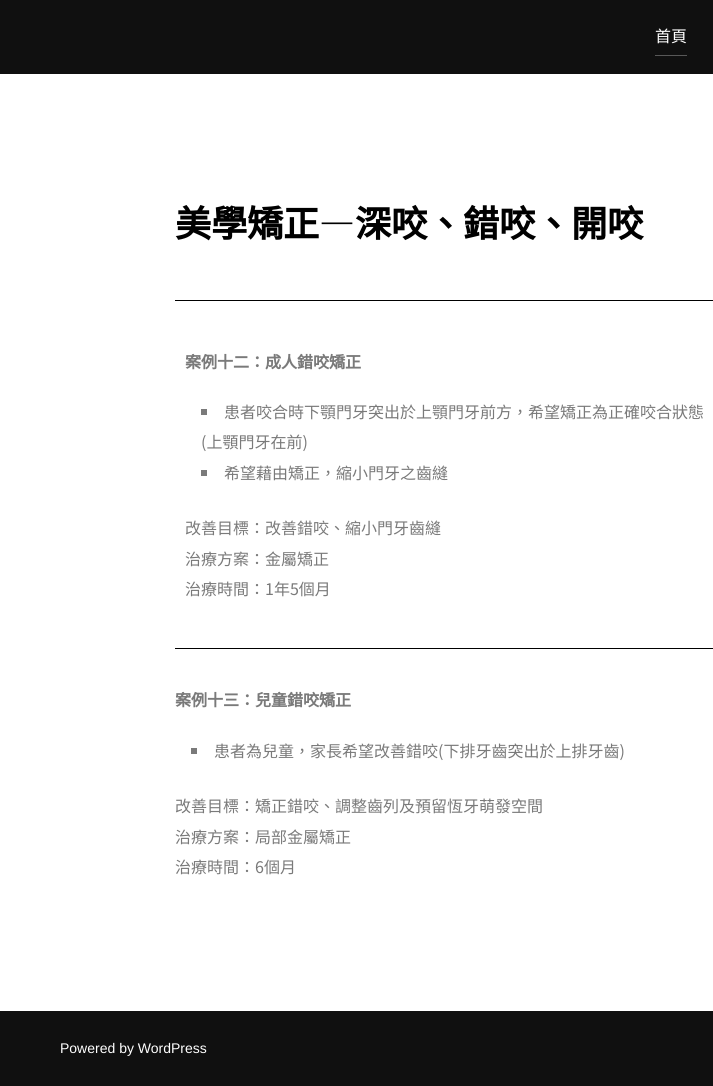
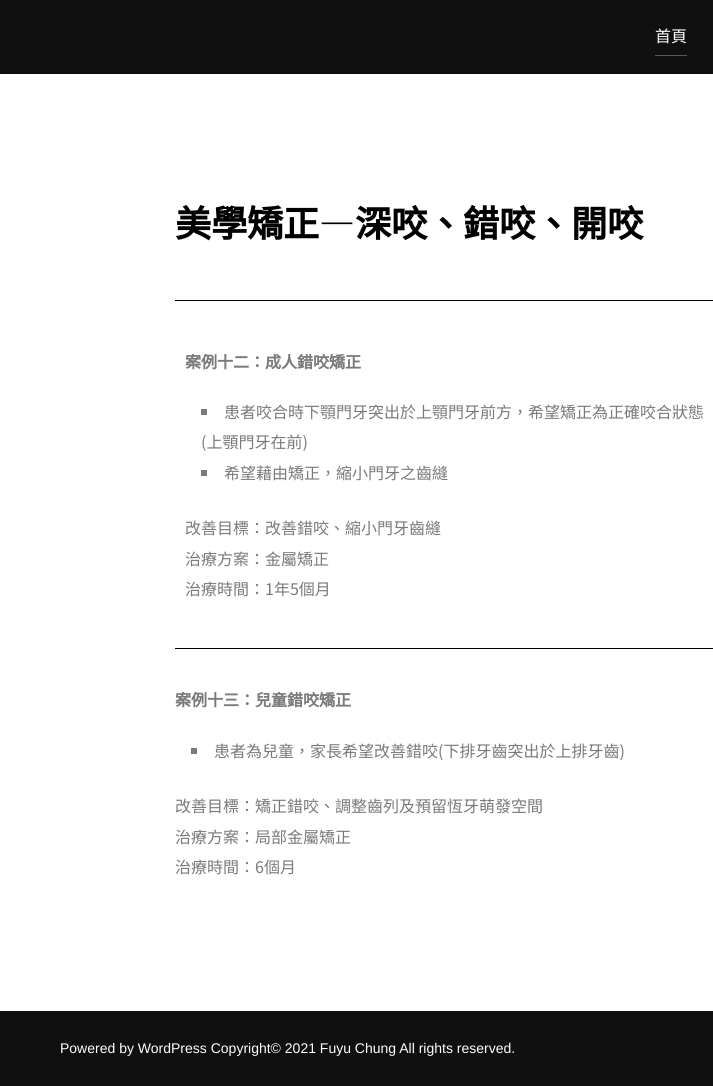
Before and after one commit to Kendge/ortho5, a plain HTML site: page index.html in a window 1280 px wide. Shown: the full height of the page, 0-713 px from the left. Drawn offline with Linux system fonts and the light colour scheme.

Commit message:
Update index.html

```diff
--- a/index.html
+++ b/index.html
@@ -1145,6 +1145,7 @@
                   <a href="https://wordpress.org/" target="_blank">
                     Powered by WordPress
                   </a>
+		<a> Copyright© 2021 Fuyu Chung All rights reserved. </a>
                 </span>
                 <span>
                   Inspiro WordPress Theme by
```
